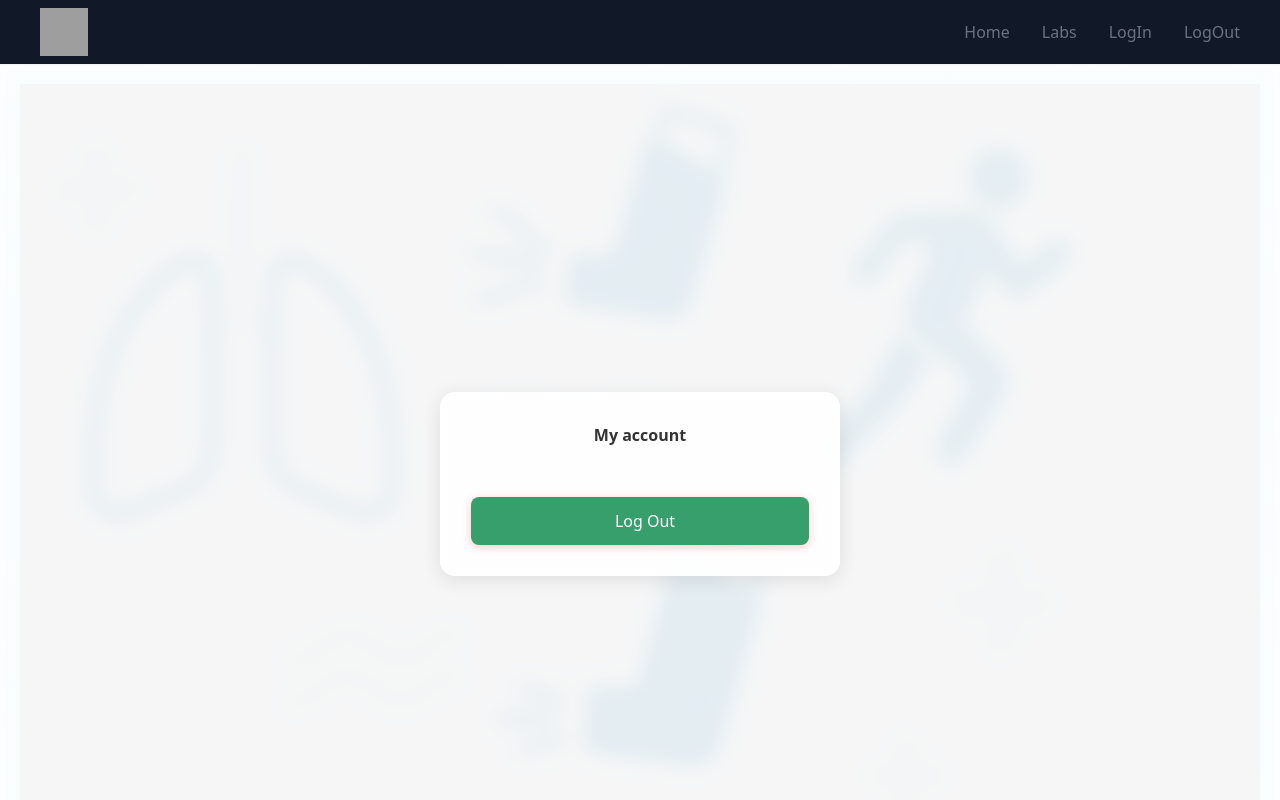
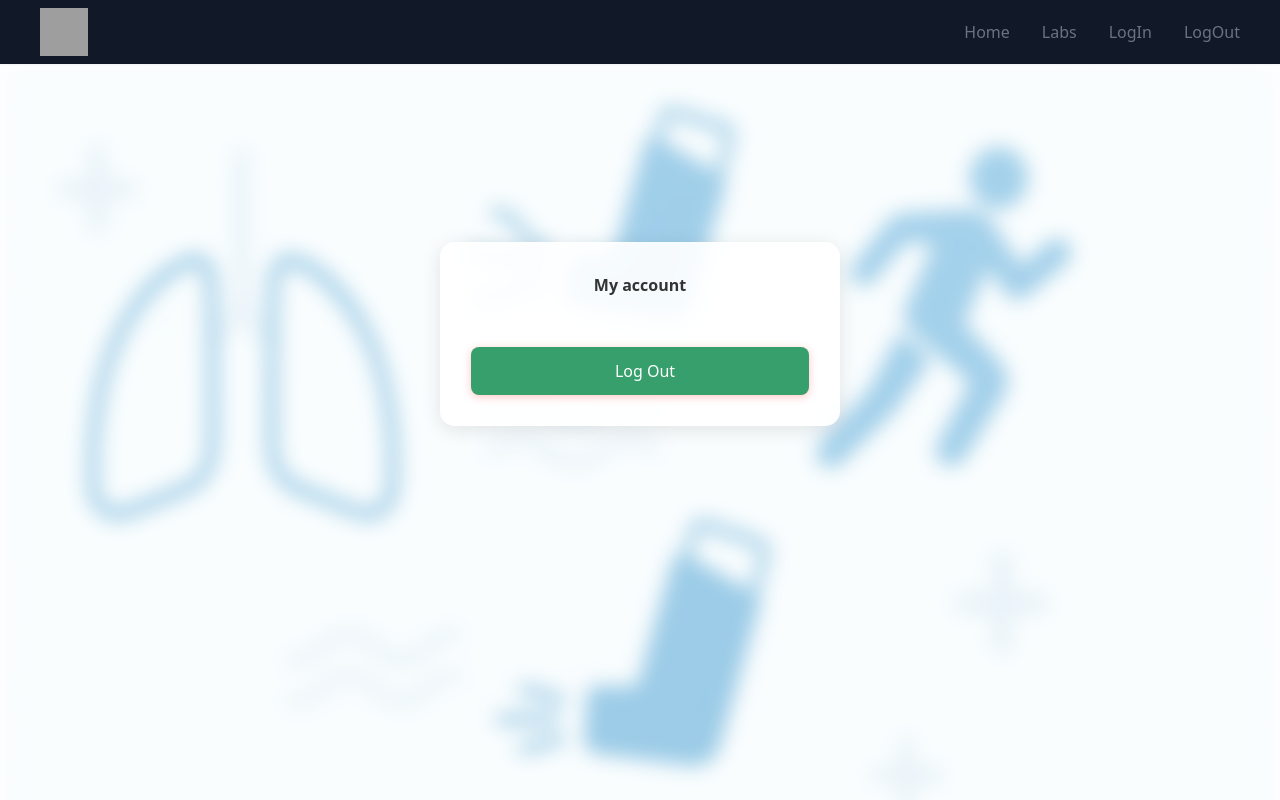
Before and after one commit to emngr256/astma, a Nuxt app: page /logout in a window 1280 px wide. Shown: the top 800 px of the page. Built offline with nearby package versions, Linux system fonts and the light colour scheme; grey boxes are pictures that could not be loaded.

Commit message:
update 1.02

```diff
--- a/pages/logout.vue
+++ b/pages/logout.vue
@@ -35,8 +35,8 @@ const logout = () => {
   display: flex;
   justify-content: center;
   align-items: center;
-  min-height: 100vh;
-  background: rgba(245, 245, 245, 0.8); /* Полупрозрачный фон страницы */
+  min-height: 500px;
+  background: rgba(0, 0, 0, 0); /* Полупрозрачный фон страницы */
 }
 
 .account-card {
```
